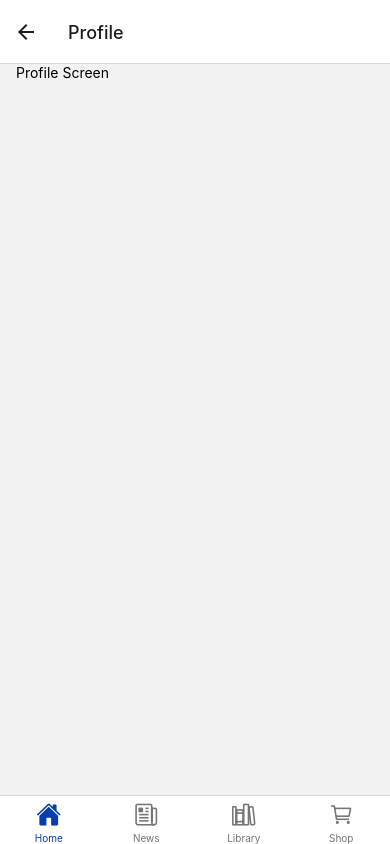
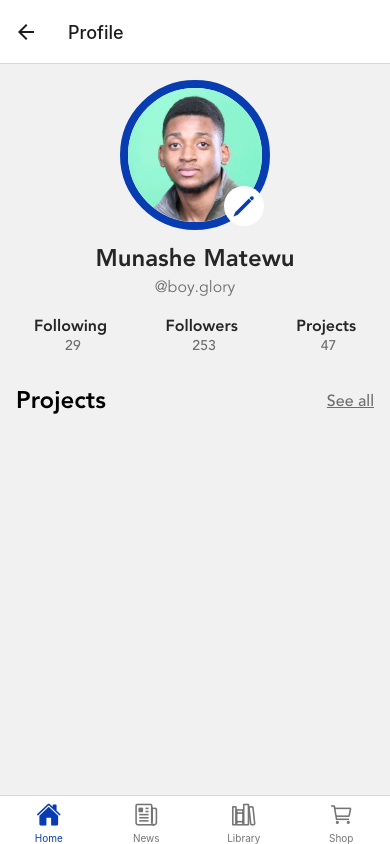
Before and after one commit to FungaiPfende/6kClub, a React Native app: screen /Profile in a window 390 px wide. Built offline with nearby package versions, Linux system fonts and the light colour scheme.

Commit message:
Partial creation of the `Profile` screen.

```diff
--- a/src/constants/theme/colours.js
+++ b/src/constants/theme/colours.js
@@ -12,7 +12,7 @@ export const colours = {
     primary: "#262626",
     secondary: "#757575",
     tertiary: "#F1F1F1",
-    quaternary: "#FFFFFF",
+    white: "#FFFFFF",
     black: "#000000",
     disabled: "#DEDEDE",
     error: "#FF4646",
--- a/src/screens/Profile.screen.jsx
+++ b/src/screens/Profile.screen.jsx
@@ -1,14 +1,152 @@
-import { SafeAreaView, StyleSheet, Text } from "react-native";
-import { space } from "../constants/theme";
+import {
+  SafeAreaView,
+  StyleSheet,
+  Text,
+  View,
+  Image,
+  ScrollView,
+} from "react-native";
+import { Ionicons } from "@expo/vector-icons";
+
+import {
+  assets,
+  colours,
+  fonts,
+  fontSizes,
+  sizes,
+  space,
+} from "../constants/theme";
 
 export const Profile = () => (
-  <SafeAreaView style={styles.screen}>
-    <Text>Profile Screen</Text>
+  <SafeAreaView style={styles.container}>
+    <ScrollView>
+      <View style={styles.userInfo}>
+        <>
+          <Image
+            source={assets.userProfile}
+            resizeMode="contain"
+            style={styles.profilePic}
+          />
+          <View style={styles.edit}>
+            <Ionicons name="pencil" size={24} color={colours.brand.primary} />
+          </View>
+        </>
+
+        <Text style={styles.name}>Munashe Matewu</Text>
+        <Text style={styles.username}>@boy.glory</Text>
+
+        <View style={styles.userStats}>
+          <Text style={styles.statsText}>
+            Following{"\n"} <Text style={styles.stat}>29</Text>
+          </Text>
+          <Text style={styles.statsText}>
+            Followers{"\n"} <Text style={styles.stat}>253</Text>
+          </Text>
+          <Text style={styles.statsText}>
+            Projects{"\n"} <Text style={styles.stat}>47</Text>
+          </Text>
+        </View>
+      </View>
+
+      <View style={styles.projectsContainer}>
+        <View style={styles.projectsHeader}>
+          <Text style={styles.headerText}>Projects</Text>
+          <Text style={styles.seeAllText}>See all</Text>
+        </View>
+      </View>
+    </ScrollView>
   </SafeAreaView>
 );
 
 const styles = StyleSheet.create({
-  screen: {
+  container: {
+    flex: 1,
+    backgroundColor: colours.bg.secondary,
+  },
+
+  userInfo: {
+    alignItems: "center",
+    marginHorizontal: space.lg,
+    marginVertical: space.lg,
+  },
+
+  profilePic: {
+    marginBottom: space.lg,
+    borderRadius: sizes.xxxl,
+    borderWidth: sizes.md,
+    borderColor: colours.brand.primary,
+    width: 150,
+    height: 150,
+  },
+
+  name: {
+    color: colours.text.primary,
+    fontFamily: fonts.bold,
+    fontSize: fontSizes.h5,
+    marginBottom: space.sm,
+  },
+
+  edit: {
+    position: "absolute",
+    bottom: 130,
+    right: 110,
+    backgroundColor: colours.bg.primary,
+    width: 40,
+    height: 40,
+    borderRadius: sizes.xxxl,
+    justifyContent: "center",
+    alignItems: "center",
+  },
+
+  username: {
+    color: colours.text.secondary,
+    fontFamily: fonts.regular,
+    fontSize: fontSizes.body,
+    marginBottom: space.sm,
+  },
+
+  userStats: {
+    flexDirection: "row",
+    justifyContent: "space-between",
+    marginTop: space.lg,
+    width: "90%",
+  },
+
+  statsText: {
+    color: colours.text.primary,
+    textAlign: "center",
+    fontFamily: fonts.bold,
+    fontSize: fontSizes.body,
+  },
+
+  stat: {
+    fontFamily: fonts.medium,
+    fontSize: fontSizes.button,
+    color: colours.text.secondary,
+  },
+
+  projectsContainer: {
+    marginVertical: space.lg,
     marginHorizontal: space.lg,
   },
+
+  projectsHeader: {
+    flexDirection: "row",
+    justifyContent: "space-between",
+    alignItems: "center",
+    width: "100%",
+    marginBottom: space.lg,
+  },
+
+  headerText: {
+    fontFamily: fonts.bold,
+    fontSize: fontSizes.h5,
+  },
+
+  seeAllText: {
+    fontFamily: fonts.medium,
+    fontSize: fontSizes.body,
+    textDecorationLine: "underline",
+    color: colours.text.secondary,
+  },
 });
```
